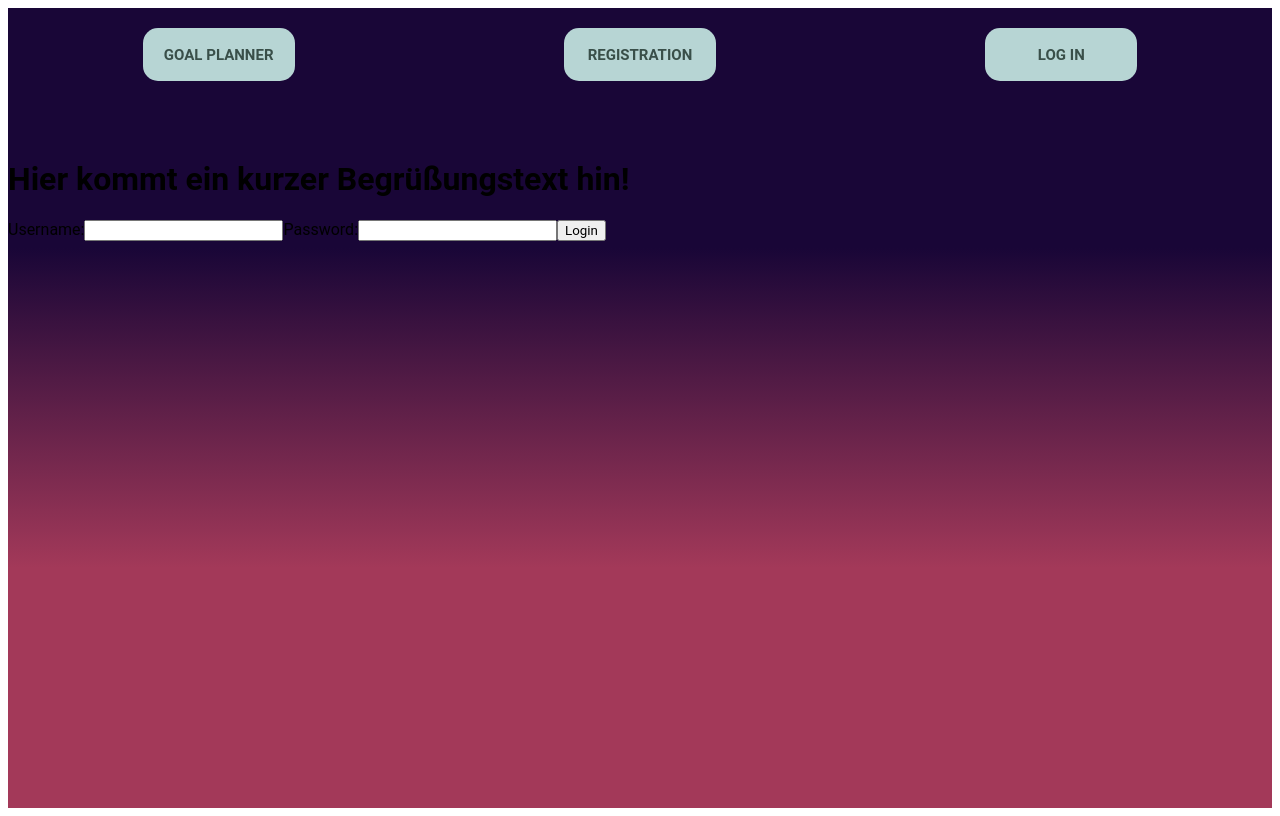
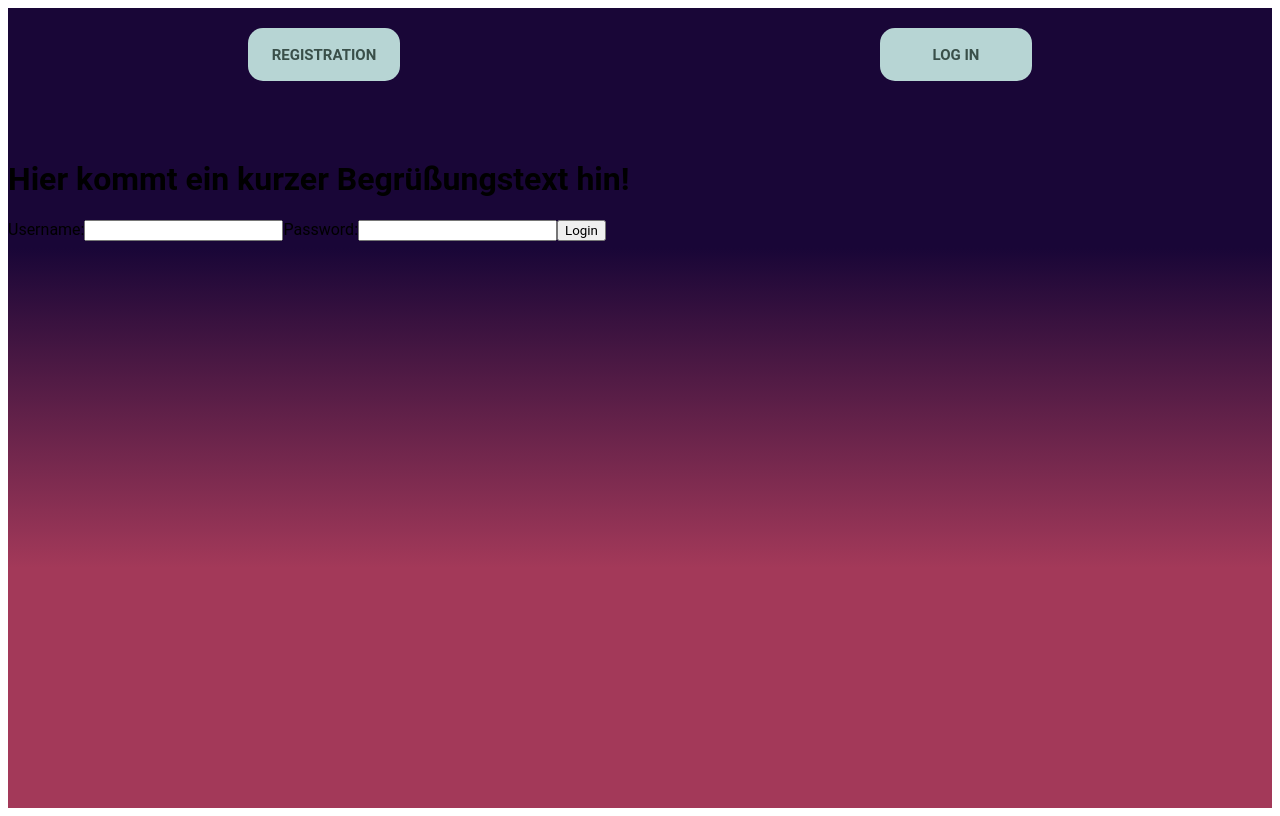
Before and after one commit to MBundel/budgetPlanner, an Angular app in the folder client/: page /login in a window 1280 px wide. Built offline with nearby package versions, Linux system fonts and the light colour scheme.

Commit message:
Goal Button angepasst

```diff
--- a/client/src/app/app.component.html
+++ b/client/src/app/app.component.html
@@ -6,7 +6,9 @@
     <div *ngIf="sessionService.isLoggedIn()">
       <a routerLink="/budgetBook" class="buttonClass">BUDGETBOOK</a>
     </div>
-    <a routerLink="/goal" class="buttonClass">GOAL PLANNER</a>
+    <div *ngIf="sessionService.isLoggedIn()">
+      <a routerLink="/goal" class="buttonClass">GOAL PLANNER</a>
+    </div>
     <div *ngIf="!sessionService.isLoggedIn()">
       <a routerLink="/registration" class="buttonClass">REGISTRATION</a>
     </div>
```
